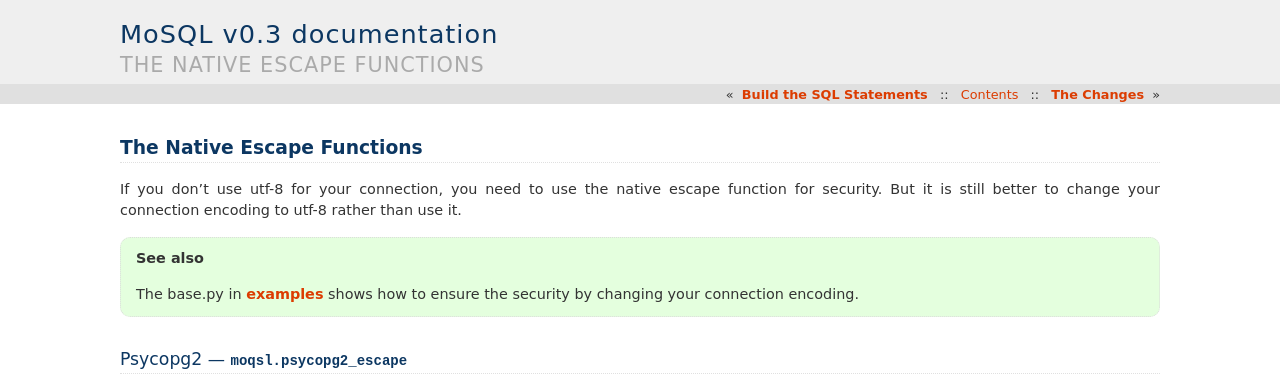
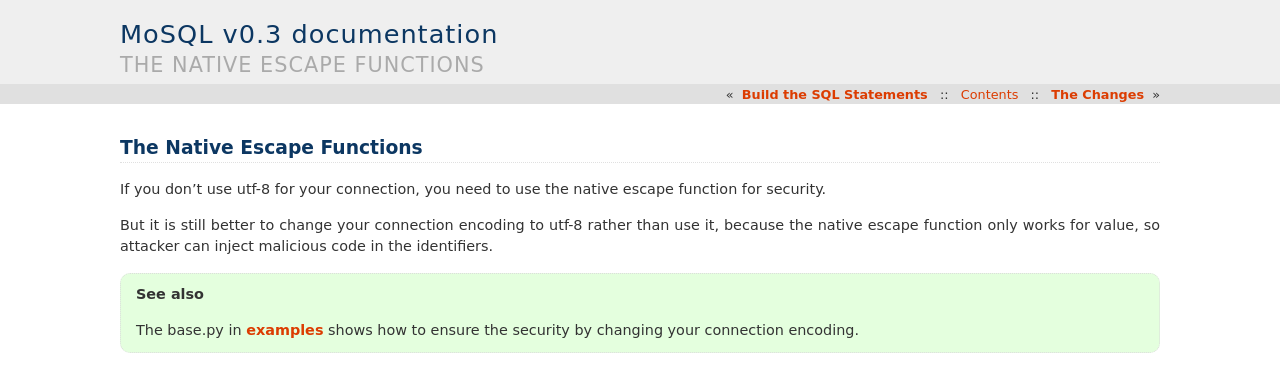
Before and after one commit to moskytw/mosql, a Sphinx documentation site: the page built from docs/escape.rst, in a window 1280 px wide, cut to the strip 0-384 px from the top of the page. Built offline with Sphinx 7.4.7, drawn with Linux system fonts in a browser that asks for light colours.

Commit message:
updated doc

```diff
--- a/docs/escape.rst
+++ b/docs/escape.rst
@@ -2,8 +2,11 @@
 ===========================
 
 If you don't use utf-8 for your connection, you need to use the native escape
-function for security. But it is still better to change your connection encoding
-to utf-8 rather than use it.
+function for security.
+
+But it is still better to change your connection encoding to utf-8 rather than
+use it, because the native escape function only works for value, so attacker
+can inject malicious code in the identifiers.
 
 .. seealso ::
 
```
